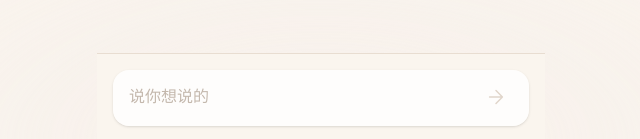
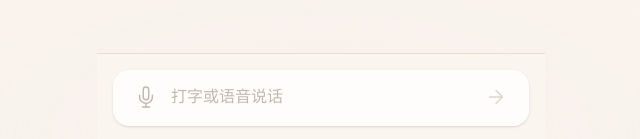
Before and after one commit to cuaqian/whatshesaid, a Next.js app: page / in a window 1280 px wide. Shown: the part 658-797 px from the top of the page, without its empty margins (319-959 px from the left). Built offline with nearby package versions, Linux system fonts and the light colour scheme.

Commit message:
feat: 免费浏览器语音输入(Web Speech API)

```diff
--- a/components/chat/ChatInput.tsx
+++ b/components/chat/ChatInput.tsx
@@ -1,6 +1,6 @@
 "use client";
 
-import { useState } from "react";
+import { useCallback, useRef, useState } from "react";
 
 interface Props {
   disabled: boolean;
@@ -8,8 +8,51 @@ interface Props {
   onSend: (content: string) => void;
 }
 
+// 浏览器原生语音识别，免费，HTTPS 下可用
+const SpeechRecognition =
+  (typeof window !== "undefined"
+    ? (window as any).SpeechRecognition || (window as any).webkitSpeechRecognition
+    : null);
+
 export function ChatInput({ disabled, onSend }: Props) {
   const [value, setValue] = useState("");
+  const [listening, setListening] = useState(false);
+  const recognitionRef = useRef<any>(null);
+
+  const stopListening = useCallback(() => {
+    if (recognitionRef.current) {
+      recognitionRef.current.stop();
+      recognitionRef.current = null;
+    }
+    setListening(false);
+  }, []);
+
+  const startListening = useCallback(() => {
+    if (!SpeechRecognition) return;
+
+    const recognition = new SpeechRecognition();
+    recognition.lang = "zh-CN";
+    recognition.interimResults = false;
+    recognition.maxAlternatives = 1;
+
+    recognition.onresult = (event: any) => {
+      const text = event.results[0][0].transcript;
+      setValue((prev) => (prev ? prev + text : text));
+      stopListening();
+    };
+
+    recognition.onerror = () => {
+      stopListening();
+    };
+
+    recognition.onend = () => {
+      setListening(false);
+    };
+
+    recognitionRef.current = recognition;
+    recognition.start();
+    setListening(true);
+  }, [stopListening]);
 
   function handleSubmit() {
     const trimmed = value.trim();
@@ -18,12 +61,35 @@ export function ChatInput({ disabled, onSend }: Props) {
     onSend(trimmed);
   }
 
+  const hasSpeechSupport = !!SpeechRecognition;
+
   return (
     <div className="border-t border-[#e8ddd1] bg-[#faf5ee] px-4 py-4">
       <div className="flex items-end gap-2 rounded-2xl bg-white/80 px-4 py-2 shadow-sm transition-shadow focus-within:shadow-md focus-within:ring-1 focus-within:ring-[#d4a99a]/30">
+        {/* 语音按钮 */}
+        {hasSpeechSupport && (
+          <button
+            disabled={disabled}
+            onClick={listening ? stopListening : startListening}
+            className={`mb-1 shrink-0 rounded-full p-1.5 transition-all active:scale-90 ${
+              listening
+                ? "animate-pulse text-red-400"
+                : "text-[#c4b8ad] hover:text-[#d4a99a]"
+            } disabled:text-[#e0d5ca]`}
+            aria-label={listening ? "停止录音" : "语音输入"}
+          >
+            <svg width="22" height="22" viewBox="0 0 24 24" fill="none" stroke="currentColor" strokeWidth="1.6" strokeLinecap="round" strokeLinejoin="round">
+              <path d="M12 1a3 3 0 0 0-3 3v8a3 3 0 0 0 6 0V4a3 3 0 0 0-3-3z" />
+              <path d="M19 10v2a7 7 0 0 1-14 0v-2" />
+              <line x1="12" y1="19" x2="12" y2="23" />
+              <line x1="8" y1="23" x2="16" y2="23" />
+            </svg>
+          </button>
+        )}
+
         <textarea
           className="max-h-28 min-h-[40px] flex-1 resize-none border-0 bg-transparent py-1.5 text-[15px] leading-relaxed text-[#3a2e28] placeholder-[#c4b8ad] outline-none"
-          placeholder="说你想说的"
+          placeholder={listening ? "正在听……" : "打字或语音说话"}
           rows={1}
           value={value}
           disabled={disabled}
@@ -35,6 +101,7 @@ export function ChatInput({ disabled, onSend }: Props) {
             }
           }}
         />
+
         <button
           disabled={disabled || !value.trim()}
           className="mb-1 shrink-0 rounded-full p-1.5 text-[#d4a99a] transition-colors hover:text-[#b88475] disabled:text-[#e0d5ca]"
```
